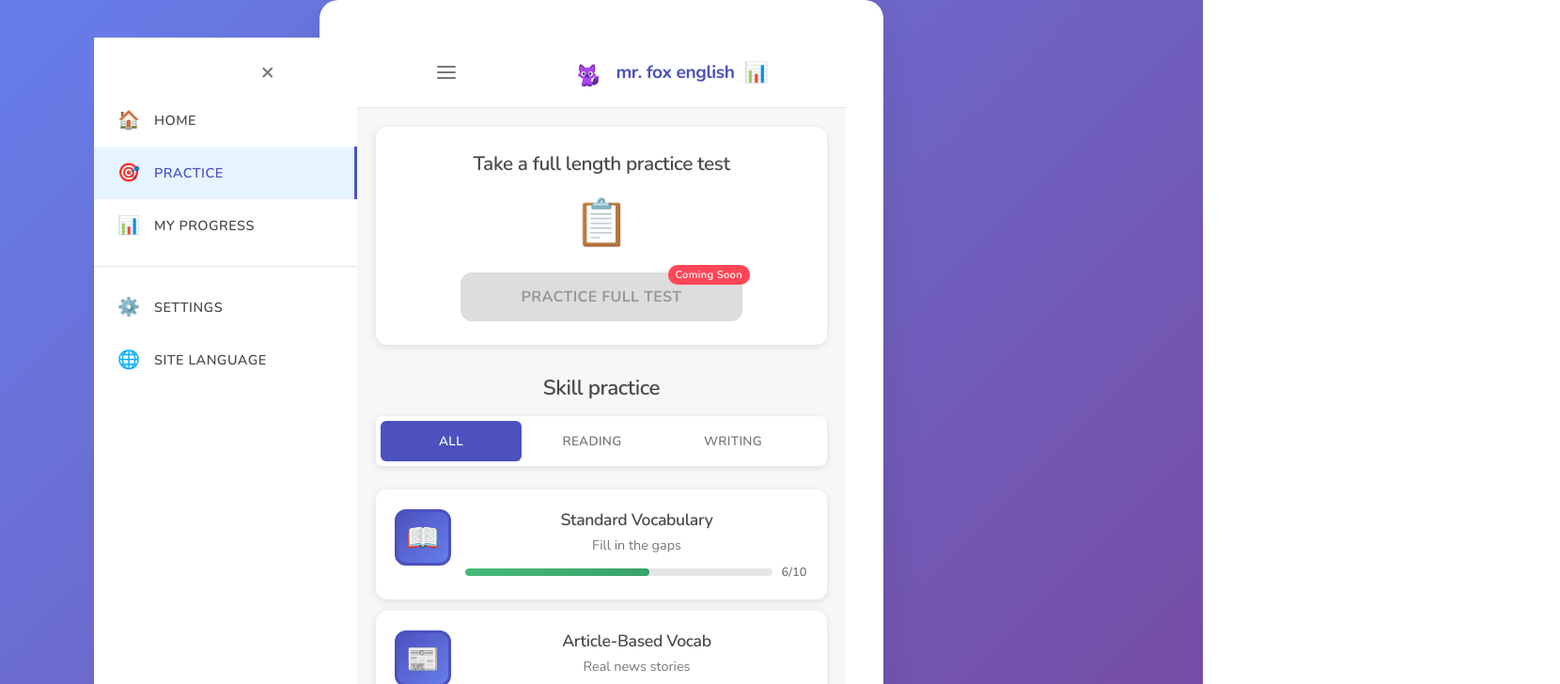
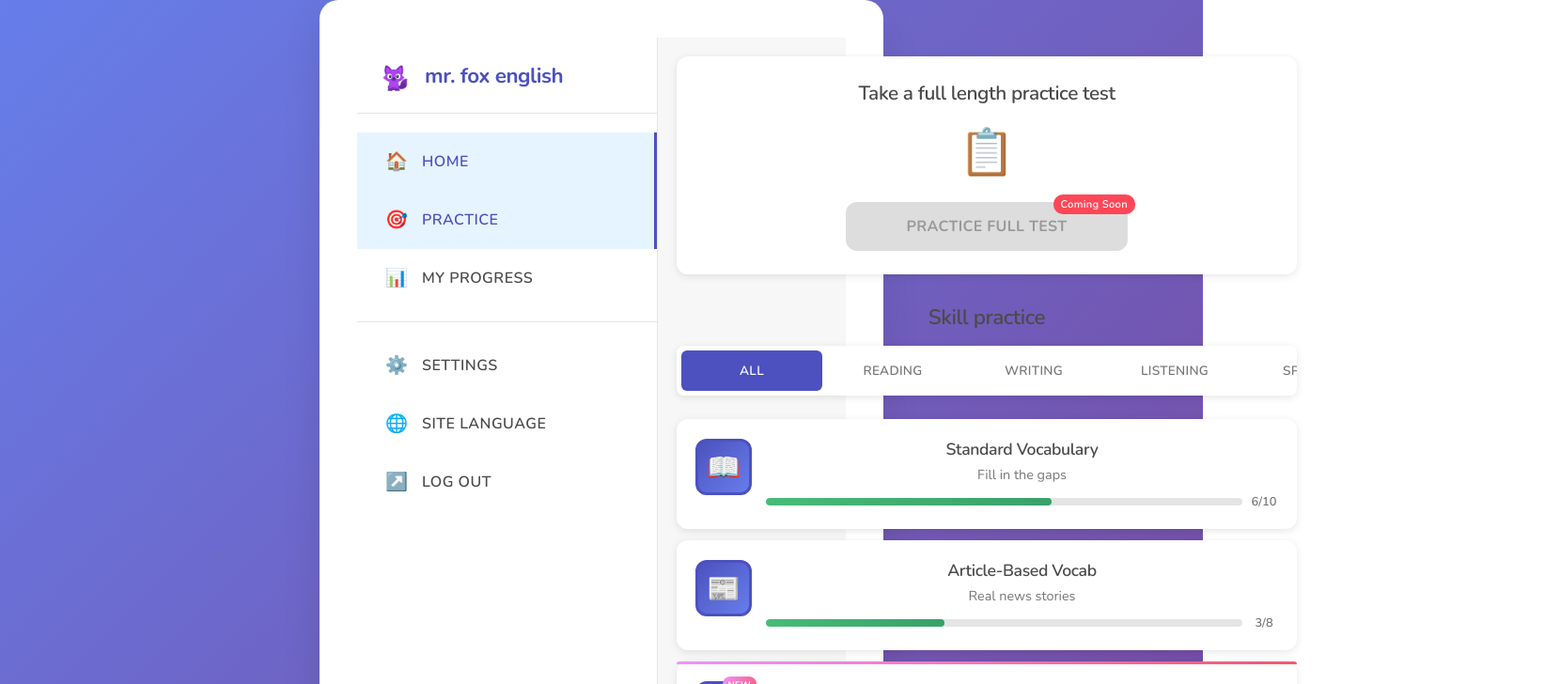
Before and after one commit to legga001/vocabulary-test, a React (Create React App) app: page / in a window 1280 px wide. Both pictures are taken after a click on the button "START PRACTICING". Shown: the top 728 px of the page at 94% size, 1660 px wide, since content can reach past the window. Built offline with nearby package versions, Linux system fonts and the light colour scheme.

Commit message:
Desktop display changes

```diff
--- a/src/App.css
+++ b/src/App.css
@@ -3186,14 +3186,14 @@ button:hover, .btn:hover {
   }
 }
 /* ==============================================
-   DUOLINGO-STYLE LANDING PAGE STYLES
-   Add this to your App.css file
+   DUOLINGO-STYLE LANDING PAGE WITH RESPONSIVE MENU
    ============================================== */
 
 .landing-duolingo {
   min-height: 100vh;
   background: #f7f7f7;
   position: relative;
+  display: flex;
 }
 
 .landing-duolingo.fade-in {
@@ -3201,10 +3201,95 @@ button:hover, .btn:hover {
 }
 
 /* ==============================================
-   HEADER STYLES
+   DESKTOP SIDEBAR - Always Visible on Desktop
    ============================================== */
-.duolingo-header {
-  display: flex;
+.desktop-sidebar {
+  width: 280px;
+  background: white;
+  border-right: 1px solid #e5e5e5;
+  position: fixed;
+  left: 0;
+  top: 0;
+  height: 100vh;
+  overflow-y: auto;
+  z-index: 100;
+  display: flex;
+  flex-direction: column;
+}
+
+.desktop-sidebar-header {
+  padding: 20px;
+  border-bottom: 1px solid #e5e5e5;
+}
+
+.sidebar-logo {
+  display: flex;
+  align-items: center;
+  gap: 12px;
+}
+
+.sidebar-logo-img {
+  width: 40px;
+  height: 40px;
+  object-fit: contain;
+}
+
+.sidebar-title {
+  font-size: 1.3em;
+  font-weight: 700;
+  color: #4c51bf;
+  text-transform: lowercase;
+  letter-spacing: -0.02em;
+}
+
+.desktop-sidebar-content {
+  flex: 1;
+  padding: 20px 0;
+}
+
+.desktop-sidebar-item {
+  display: flex;
+  align-items: center;
+  gap: 15px;
+  padding: 15px 25px;
+  cursor: pointer;
+  transition: background 0.3s ease;
+  color: #4b4b4b;
+}
+
+.desktop-sidebar-item:hover {
+  background: #f0f0f0;
+}
+
+.desktop-sidebar-item.active {
+  background: #e6f4ff;
+  color: #4c51bf;
+  border-right: 3px solid #4c51bf;
+}
+
+.sidebar-icon {
+  font-size: 1.2em;
+  width: 24px;
+  text-align: center;
+}
+
+.sidebar-text {
+  font-weight: 600;
+  font-size: 0.9em;
+  letter-spacing: 0.5px;
+}
+
+.sidebar-divider {
+  height: 1px;
+  background: #e5e5e5;
+  margin: 15px 0;
+}
+
+/* ==============================================
+   MOBILE HEADER - Only Visible on Mobile
+   ============================================== */
+.mobile-header {
+  display: none;
   align-items: center;
   justify-content: space-between;
   padding: 15px 20px;
@@ -3290,104 +3375,131 @@ button:hover, .btn:hover {
 }
 
 /* ==============================================
-   NAVIGATION DRAWER STYLES
+   MOBILE FULL-SCREEN MENU OVERLAY
    ============================================== */
-.drawer-overlay {
+.mobile-menu-overlay {
   position: fixed;
   top: 0;
   left: 0;
   width: 100vw;
   height: 100vh;
-  background: rgba(0, 0, 0, 0.5);
-  z-index: 998;
-  opacity: 0;
-  visibility: hidden;
-  transition: all 0.3s ease;
-}
-
-.drawer-overlay.open {
-  opacity: 1;
-  visibility: visible;
-}
-
-.navigation-drawer {
-  position: fixed;
-  top: 0;
-  left: 0;
-  width: 280px;
-  height: 100vh;
   background: white;
   z-index: 999;
-  transform: translateX(-100%);
-  transition: transform 0.3s ease;
-  overflow-y: auto;
-}
-
-.navigation-drawer.open {
-  transform: translateX(0);
-}
-
-.close-drawer-btn {
-  position: absolute;
-  top: 15px;
-  right: 20px;
+  display: flex;
+  flex-direction: column;
+  animation: slideInFromTop 0.3s ease-out;
+}
+
+@keyframes slideInFromTop {
+  from {
+    transform: translateY(-100%);
+  }
+  to {
+    transform: translateY(0);
+  }
+}
+
+.mobile-menu-header {
+  display: flex;
+  align-items: center;
+  justify-content: space-between;
+  padding: 20px;
+  border-bottom: 1px solid #e5e5e5;
+}
+
+.mobile-menu-logo {
+  display: flex;
+  align-items: center;
+  gap: 12px;
+}
+
+.mobile-menu-logo-img {
+  width: 40px;
+  height: 40px;
+  object-fit: contain;
+}
+
+.mobile-menu-title {
+  font-size: 1.3em;
+  font-weight: 700;
+  color: #4c51bf;
+  text-transform: lowercase;
+  letter-spacing: -0.02em;
+}
+
+.mobile-menu-close {
   background: none;
   border: none;
   font-size: 1.5em;
   color: #777;
   cursor: pointer;
   padding: 5px;
-}
-
-.drawer-content {
-  padding: 60px 0 20px 0;
-}
-
-.drawer-item {
+  width: 40px;
+  height: 40px;
+  display: flex;
+  align-items: center;
+  justify-content: center;
+  border-radius: 50%;
+  transition: background 0.3s ease;
+}
+
+.mobile-menu-close:hover {
+  background: #f0f0f0;
+}
+
+.mobile-menu-content {
+  flex: 1;
+  padding: 20px 0;
+  overflow-y: auto;
+}
+
+.mobile-menu-item {
   display: flex;
   align-items: center;
   gap: 15px;
-  padding: 15px 25px;
+  padding: 20px 25px;
   cursor: pointer;
   transition: background 0.3s ease;
   color: #4b4b4b;
 }
 
-.drawer-item:hover {
+.mobile-menu-item:hover {
   background: #f0f0f0;
 }
 
-.drawer-item.active {
+.mobile-menu-item.active {
   background: #e6f4ff;
   color: #4c51bf;
   border-right: 3px solid #4c51bf;
 }
 
-.drawer-icon {
-  font-size: 1.2em;
-  width: 24px;
-  text-align: center;
-}
-
-.drawer-text {
+.mobile-menu-icon {
+  font-size: 1.4em;
+  width: 28px;
+  text-align: center;
+}
+
+.mobile-menu-text {
   font-weight: 600;
-  font-size: 0.9em;
+  font-size: 1em;
   letter-spacing: 0.5px;
 }
 
-.drawer-divider {
+.mobile-menu-divider {
   height: 1px;
   background: #e5e5e5;
-  margin: 15px 0;
+  margin: 20px 0;
 }
 
 /* ==============================================
-   MAIN CONTENT STYLES
+   MAIN CONTENT AREA
    ============================================== */
-.main-content {
+.main-content-area {
+  flex: 1;
   padding: 20px;
   max-width: 600px;
   margin: 0 auto;
+  margin-left: 280px; /* Account for sidebar on desktop */
 }
 
 /* ==============================================
@@ -3651,14 +3763,32 @@ button:hover, .btn:hover {
 }
 
 /* ==============================================
-   RESPONSIVE DESIGN
+   RESPONSIVE BREAKPOINTS
    ============================================== */
+
+/* Hide desktop sidebar on mobile, show mobile header */
+@media (max-width: 1024px) {
+  .desktop-sidebar {
+    display: none;
+  }
+
+  .mobile-header {
+    display: flex;
+  }
+
+  .main-content-area {
+    margin-left: 0;
+    width: 100%;
+  }
+}
+
+/* Tablet and small desktop adjustments */
 @media (max-width: 768px) {
-  .main-content {
+  .main-content-area {
     padding: 15px;
   }
 
-  .duolingo-header {
+  .mobile-header {
     padding: 12px 15px;
   }
 
@@ -3668,10 +3798,6 @@ button:hover, .btn:hover {
 
   .header-title {
     font-size: 1.1em;
-  }
-
-  .navigation-drawer {
-    width: 260px;
   }
 
   .full-test-section {
@@ -3696,14 +3822,19 @@ button:hover, .btn:hover {
     padding: 10px 12px;
     font-size: 0.8em;
   }
-}
-
+
+  .mobile-menu-item {
+    padding: 18px 20px;
+  }
+}
+
+/* Mobile phone adjustments */
 @media (max-width: 480px) {
-  .main-content {
+  .main-content-area {
     padding: 10px;
   }
 
-  .duolingo-header {
+  .mobile-header {
     padding: 10px;
   }
 
@@ -3720,12 +3851,30 @@ button:hover, .btn:hover {
     font-size: 1em;
   }
 
-  .navigation-drawer {
-    width: 240px;
-  }
-
-  .drawer-item {
-    padding: 12px 20px;
+  .mobile-menu-header {
+    padding: 15px;
+  }
+
+  .mobile-menu-logo-img {
+    width: 35px;
+    height: 35px;
+  }
+
+  .mobile-menu-title {
+    font-size: 1.2em;
+  }
+
+  .mobile-menu-item {
+    padding: 16px 20px;
+  }
+
+  .mobile-menu-icon {
+    font-size: 1.3em;
+    width: 26px;
+  }
+
+  .mobile-menu-text {
+    font-size: 0.95em;
   }
 
   .full-test-section {
@@ -3768,3 +3917,38 @@ button:hover, .btn:hover {
     font-size: 0.75em;
   }
 }
+
+/* Large desktop adjustments */
+@media (min-width: 1200px) {
+  .desktop-sidebar {
+    width: 320px;
+  }
+
+  .main-content-area {
+    margin-left: 320px;
+    max-width: 700px;
+  }
+
+  .sidebar-title {
+    font-size: 1.4em;
+  }
+
+  .desktop-sidebar-item {
+    padding: 18px 30px;
+  }
+
+  .sidebar-text {
+    font-size: 1em;
+  }
+}
+
+/* Ensure mobile menu never shows on desktop */
+@media (min-width: 1025px) {
+  .mobile-menu-overlay {
+    display: none !important;
+  }
+
+  .mobile-header {
+    display: none !important;
+  }
+}
--- a/src/components/LandingPage.js
+++ b/src/components/LandingPage.js
@@ -1,10 +1,10 @@
-// src/components/LandingPage.js - Redesigned with Duolingo-style layout
+// src/components/LandingPage.js - Updated with full-screen mobile menu and desktop sidebar
 import React, { useEffect, useState } from 'react';
 
 function LandingPage({ onExercises, onProgress, onSelectExercise, isTransitioning }) {
   const [showExercises, setShowExercises] = useState(false);
   const [selectedCategory, setSelectedCategory] = useState('ALL');
-  const [showDrawer, setShowDrawer] = useState(false);
+  const [showMobileMenu, setShowMobileMenu] = useState(false);
 
   // Trigger exercise animations after component mounts
   useEffect(() => {
@@ -114,12 +114,17 @@ function LandingPage({ onExercises, onProgress, onSelectExercise, isTransitionin
     return exercises.filter(ex => ex.category === selectedCategory);
   };
 
-  const toggleDrawer = () => {
-    setShowDrawer(!showDrawer);
+  const toggleMobileMenu = () => {
+    setShowMobileMenu(!showMobileMenu);
   };
 
-  const closeDrawer = () => {
-    setShowDrawer(false);
+  const closeMobileMenu = () => {
+    setShowMobileMenu(false);
+  };
+
+  const handleMenuItemClick = (action) => {
+    closeMobileMenu();
+    if (action === 'progress') onProgress();
   };
 
   const handleExerciseClick = (exercise) => {
@@ -128,11 +133,84 @@ function LandingPage({ onExercises, onProgress, onSelectExercise, isTransitionin
     }
   };
 
+  const menuItems = [
+    { id: 'home', icon: '🏠', text: 'HOME', action: null, isActive: true },
+    { id: 'practice', icon: '🎯', text: 'PRACTICE', action: null, isActive: true },
+    { id: 'progress', icon: '📊', text: 'MY PROGRESS', action: 'progress', isActive: false },
+    { id: 'settings', icon: '⚙️', text: 'SETTINGS', action: null, isActive: false },
+    { id: 'language', icon: '🌐', text: 'SITE LANGUAGE', action: null, isActive: false },
+    { id: 'logout', icon: '↗️', text: 'LOG OUT', action: null, isActive: false }
+  ];
+
   return (
     <div className={`landing-duolingo ${isTransitioning === false ? 'fade-in' : ''}`}>
-      {/* Header */}
-      <div className="duolingo-header">
-        <button className="hamburger-btn" onClick={toggleDrawer}>
+      {/* Desktop Sidebar - Always Visible */}
+      <div className="desktop-sidebar">
+        <div className="desktop-sidebar-header">
+          <div className="sidebar-logo">
+            <img
+              src="/purple_fox_transparent.png"
+              alt="Mr. Fox English"
+              className="sidebar-logo-img"
+            />
+            <span className="sidebar-title">mr. fox english</span>
+          </div>
+        </div>
+
+        <div className="desktop-sidebar-content">
+          {menuItems.map((item, index) => (
+            <div key={item.id}>
+              <div
+                className={`desktop-sidebar-item ${item.isActive ? 'active' : ''}`}
+                onClick={() => item.action && handleMenuItemClick(item.action)}
+                style={{ cursor: item.action ? 'pointer' : 'default' }}
+              >
+                <span className="sidebar-icon">{item.icon}</span>
+                <span className="sidebar-text">{item.text}</span>
+              </div>
+              {index === 2 && <div className="sidebar-divider"></div>}
+            </div>
+          ))}
+        </div>
+      </div>
+
+      {/* Mobile Full-Screen Menu Overlay */}
+      {showMobileMenu && (
+        <div className="mobile-menu-overlay">
+          <div className="mobile-menu-header">
+            <div className="mobile-menu-logo">
+              <img
+                src="/purple_fox_transparent.png"
+                alt="Mr. Fox English"
+                className="mobile-menu-logo-img"
+              />
+              <span className="mobile-menu-title">mr. fox english</span>
+            </div>
+            <button className="mobile-menu-close" onClick={closeMobileMenu}>
+              ✕
+            </button>
+          </div>
+
+          <div className="mobile-menu-content">
+            {menuItems.map((item, index) => (
+              <div key={item.id}>
+                <div
+                  className={`mobile-menu-item ${item.isActive ? 'active' : ''}`}
+                  onClick={() => item.action && handleMenuItemClick(item.action)}
+                >
+                  <span className="mobile-menu-icon">{item.icon}</span>
+                  <span className="mobile-menu-text">{item.text}</span>
+                </div>
+                {index === 2 && <div className="mobile-menu-divider"></div>}
+              </div>
+            ))}
+          </div>
+        </div>
+      )}
+
+      {/* Mobile Header */}
+      <div className="mobile-header">
+        <button className="hamburger-btn" onClick={toggleMobileMenu}>
           <div className="hamburger-lines">
             <span></span>
             <span></span>
@@ -156,43 +234,8 @@ function LandingPage({ onExercises, onProgress, onSelectExercise, isTransitionin
         </div>
       </div>
 
-      {/* Slide-out Drawer */}
-      <div className={`drawer-overlay ${showDrawer ? 'open' : ''}`} onClick={closeDrawer}></div>
-      <div className={`navigation-drawer ${showDrawer ? 'open' : ''}`}>
-        <button className="close-drawer-btn" onClick={closeDrawer}>×</button>
-
-        <div className="drawer-content">
-          <div className="drawer-item" onClick={() => { closeDrawer(); /* Navigate home */ }}>
-            <span className="drawer-icon">🏠</span>
-            <span className="drawer-text">HOME</span>
-          </div>
-
-          <div className="drawer-item active" onClick={closeDrawer}>
-            <span className="drawer-icon">🎯</span>
-            <span className="drawer-text">PRACTICE</span>
-          </div>
-
-          <div className="drawer-item" onClick={() => { closeDrawer(); onProgress(); }}>
-            <span className="drawer-icon">📊</span>
-            <span className="drawer-text">MY PROGRESS</span>
-          </div>
-
-          <div className="drawer-divider"></div>
-
-          <div className="drawer-item">
-            <span className="drawer-icon">⚙️</span>
-            <span className="drawer-text">SETTINGS</span>
-          </div>
-
-          <div className="drawer-item">
-            <span className="drawer-icon">🌐</span>
-            <span className="drawer-text">SITE LANGUAGE</span>
-          </div>
-        </div>
-      </div>
-
-      {/* Main Content */}
-      <div className="main-content">
+      {/* Main Content Area */}
+      <div className="main-content-area">
         {/* Practice Full Test Button */}
         <div className="full-test-section">
           <div className="full-test-content">
```
